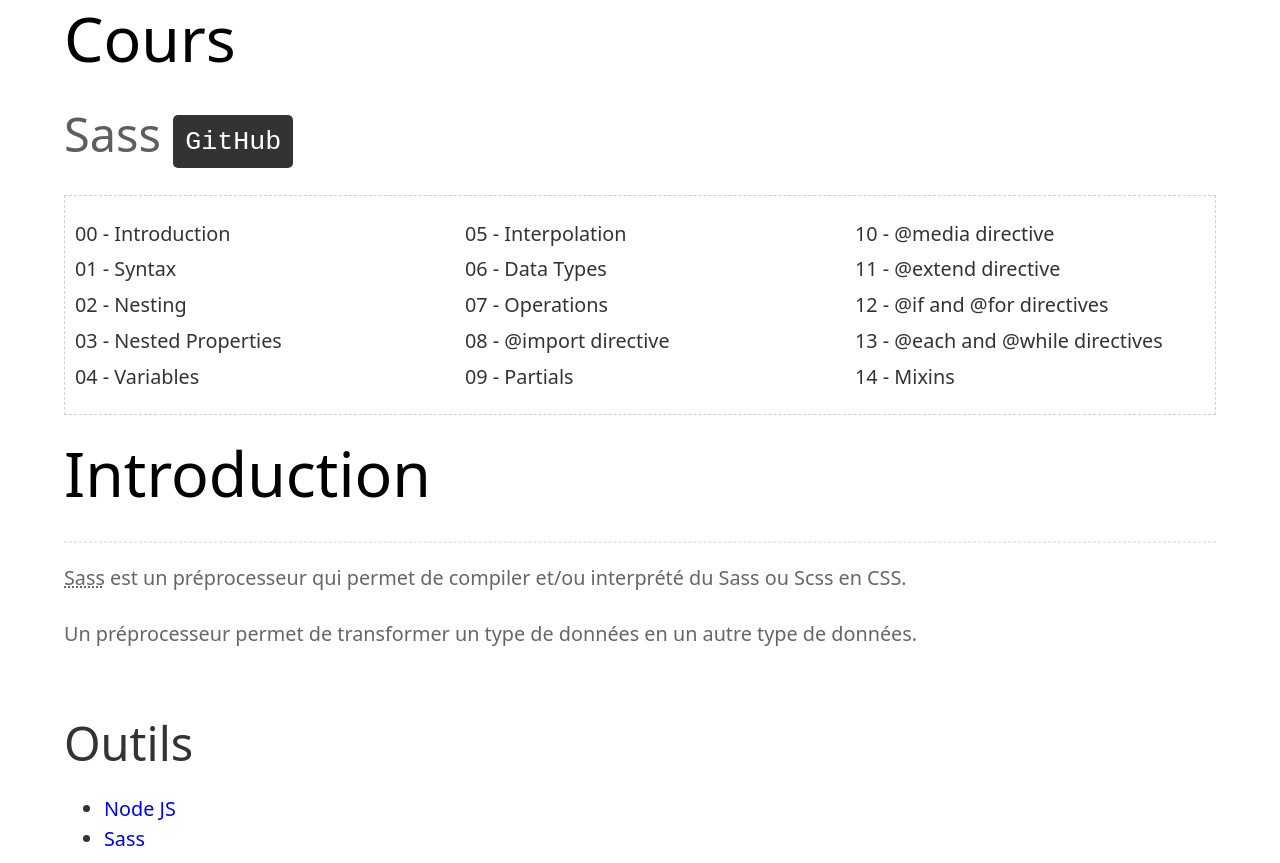
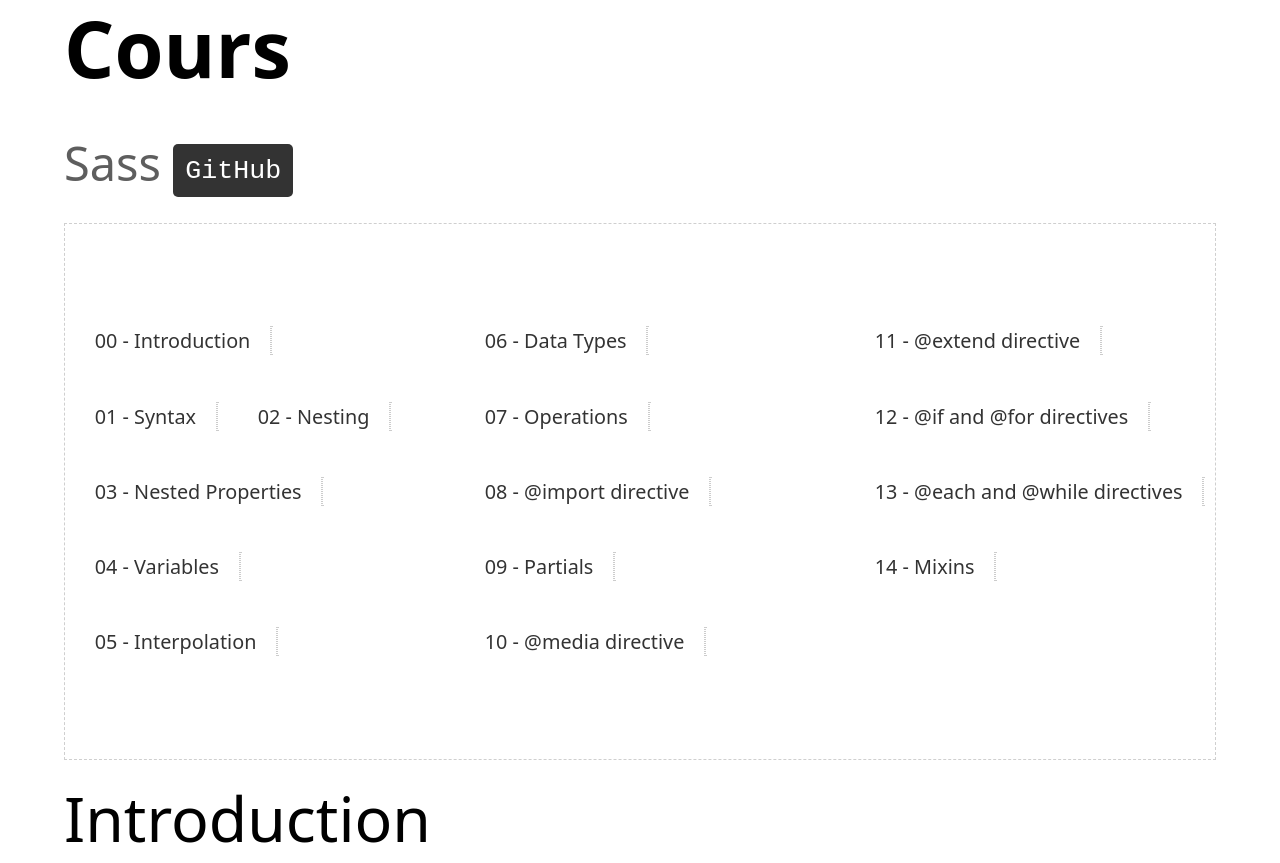
Before and after one commit to QuentinGeerts/preparation-sass, a plain HTML site: page index.html in a window 1280 px wide. Shown: the top 863 px of the page. Drawn offline with nearby package versions, Linux system fonts and the light colour scheme; files that its build step writes are made by us from their sources.

Commit message:
Chapitre 2 - Nesting

```diff
--- /dev/null
+++ b/01-Syntax/Demo/base/styles-sass.sass
@@ -0,0 +1 @@
+/* 01 - Syntax Sass */
--- /dev/null
+++ b/01-Syntax/Demo/base/styles-scss.scss
@@ -0,0 +1 @@
+/* 01 - Syntax Scss */
--- /dev/null
+++ b/02-Nesting/Demo/base/styles.scss
@@ -0,0 +1,62 @@
+/* 02 - Nesting */
+
+/* General Styles */
+* {
+  box-sizing: border-box;
+}
+
+body {
+  margin: 0;
+  padding: 0;
+  font-family: system-ui, -apple-system, BlinkMacSystemFont, 'Segoe UI', Roboto, Oxygen, Ubuntu, Cantarell, 'Open Sans', 'Helvetica Neue', sans-serif;
+  font-size: 1.125em;
+  line-height: 1.5;
+  font-weight: 400;
+  color: #333;
+}
+
+p {
+  margin-bottom: 1.3em;
+  color: #666;
+}
+
+a {
+  text-decoration: none;
+}
+
+h1,
+h2,
+h3,
+h4 {
+  margin: 1.414em 0 .5em;
+  font-weight: inherit;
+  line-height: 1.2;
+}
+
+h1 {
+  margin-top: 0;
+  font-size: 3.157em;
+}
+
+h2 {
+  font-size: 2.369em;
+}
+
+h3 {
+  font-size: 1.777em;
+}
+
+h4 {
+  font-size: 1.333em;
+}
+
+small {
+  font-size: .75em;
+}
+
+/* Layout specific */
+
+.container {
+  width: 90%;
+  margin: 0 auto;
+}
--- a/02-Nesting/Demo/sass/styles.scss
+++ b/02-Nesting/Demo/sass/styles.scss
@@ -13,15 +13,28 @@ body {
   line-height: 1.5;
   font-weight: 400;
   color: #333;
+
+  &.boxed-layout {
+    background-color: #666;
+  }
 }
 
 p {
   margin-bottom: 1.3em;
   color: #666;
+
+  a {
+    color: yellowgreen;
+  }
 }
 
 a {
   text-decoration: none;
+
+  &:hover {
+    text-decoration: underline wavy;
+  }
+
 }
 
 h1,
@@ -59,4 +72,74 @@ small {
 .container {
   width: 90%;
   margin: 0 auto;
+
+  .boxed-layout & {
+    background-color: #fff;
+    padding: 3em;
+    border: 1px solid #afafaf;
+    border-width: 0 1px;
+  }
+
+  >header {
+    h1 {
+      font-size: 4em;
+      font-weight: 800;
+    }
+  }
+
 }
+
+nav {
+
+  padding: 3em 0;
+
+  ul {
+    list-style: none;
+    padding: 0;
+    overflow: hidden;
+
+    li {
+      float: left;
+
+      a {
+        display: inline-block;
+
+        color: #333;
+        padding: 1em;
+
+        &:hover {
+          text-decoration: none;
+          background-color: #afafaf;
+        }
+
+      }
+
+      &:after {
+        content: "";
+        border: 1px dotted #ccc;
+        width: 1px;
+        height: 100%;
+      }
+
+    }
+  }
+
+}
+
+#demo {
+  &-child {
+    margin: .5em;
+  }
+
+  &child {
+    margin: .5em;
+  }
+
+  &.child {
+    margin: .5em;
+  }
+
+  & .child {
+    margin: .5em;
+  }
+}
--- a/02-Nesting/Exercices/exercice.scss
+++ /dev/null
@@ -1 +0,0 @@
-/* 01 Syntax - Exercice */
--- a/02-Nesting/Solution/solution.sass
+++ /dev/null
@@ -1 +0,0 @@
-/* 01 Syntax - Exercice */
--- /dev/null
+++ b/02-Nesting/Solution/solution.scss
@@ -0,0 +1,52 @@
+/* 02 Nesting - Solution */
+
+body {
+  font-family: 'Segoe UI', Tahoma, Geneva, Verdana, sans-serif;
+  font-size: 16px;
+  line-height: 1.45;
+}
+
+p {
+  margin-bottom: 1.5em;
+
+  a {
+    text-decoration: none;
+    color: #cd746a;
+
+    &:hover {
+      color: #fff;
+      background-color: #333;
+    }
+  }
+}
+
+
+
+blockquote {
+  font-style: italic;
+
+  cite {
+    a {
+      color: #333;
+
+      &:hover {
+        color: #cd746a;
+        text-decoration: underline;
+      }
+    }
+
+    &::before {
+      content: "- ";
+    }
+
+  }
+}
+
+.container {
+  width: 960px;
+  margin: 0 auto;
+
+  .fluid-layout & {
+    width: 85%;
+  }
+}
```
Also changed, not shown: 02-Nesting/Exercices/exercice.css (added).
